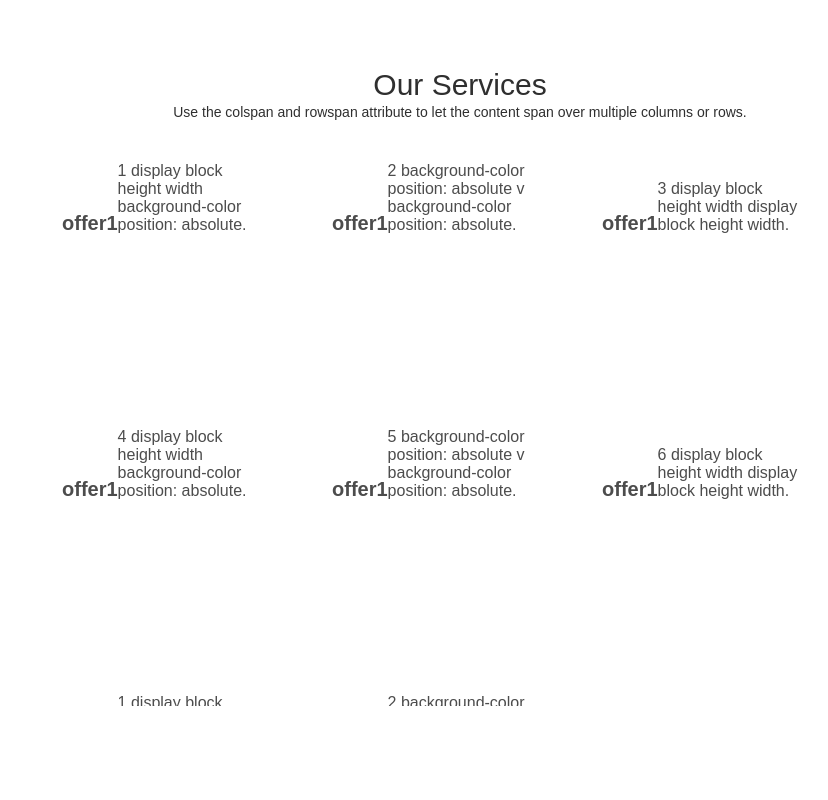
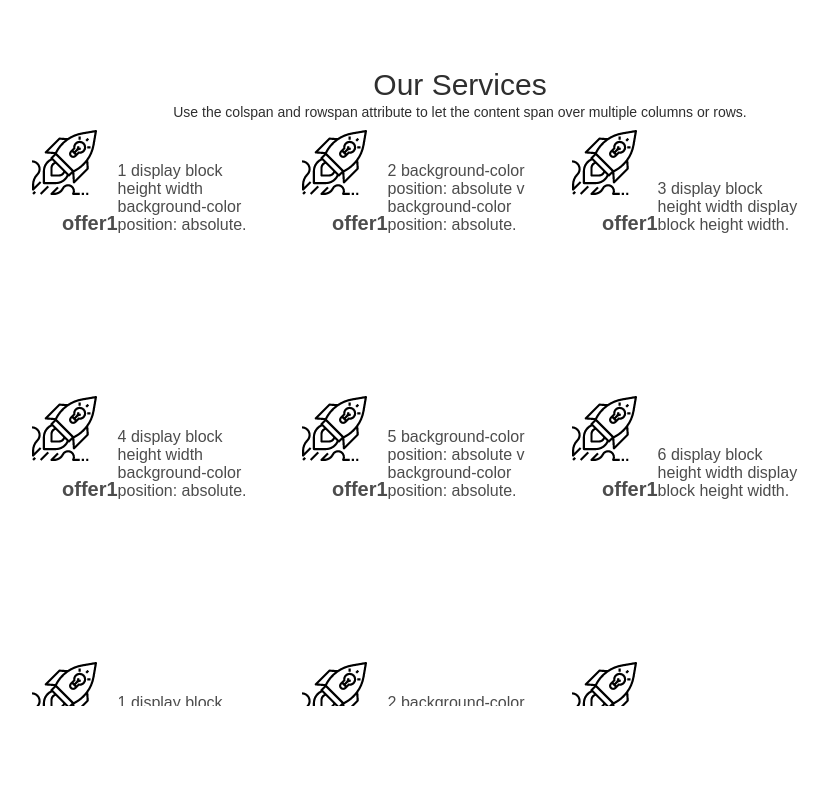
Before and after one commit to katrinkattt/react-app-yellow, a React (Create React App) app in the folder app-lending/yell-app/: page / in a window 1280 px wide. Shown: the part 900-1700 px from the top of the page, without its empty margins (180-1008 px from the left). Built offline with nearby package versions, Linux system fonts and the light colour scheme.

Commit message:
add img im array
map надо заменить на for лучше

```diff
--- a/app-lending/yell-app/src/components/ourService.jsx
+++ b/app-lending/yell-app/src/components/ourService.jsx
@@ -1,12 +1,24 @@
 import React, {Component} from 'react';
 // import ServiceOffer from './serviceOffer';
+import icon11 from '../media/icon11.png';
+import icon12 from '../media/icon12.png';
+import icon13 from '../media/icon13.png';
+import icon21 from '../media/icon21.png';
+import icon22 from '../media/icon22.png';
+import icon23 from '../media/icon23.png';
 
 export default class OurService extends Component {
     constructor(props){
         super(props)
         this.servState = {
             img: [
-                'workwork'
+                icon11,
+                icon12,
+                icon13,
+                icon21,
+                icon22,
+                icon23
+
             ],
             title: ['offer1', 'offer2', 'offer3', 'offer4', 'offer5', 'offer6'],
             text: [
@@ -29,18 +41,22 @@ export default class OurService extends Component {
                     <div className=" title2__">Use the colspan and rowspan attribute to let the content span over multiple columns or rows.</div>
                     <div id="big-block">
                             {
-                                this.servState.title.map((titl, id) =>
-                                    this.servState.text.map((txt, id) =>
+                               this.servState.img.map((png, id) =>
+                                    this.servState.title.map((titl, id) =>
+                                        this.servState.text.map((txt, inn) =>
                                         <div className="serv__b">
                                             <div className="offer__main">
-                                                <div className="offer__img"></div>
+                                                <div className="offer__img"
+                                                    key={id}
+                                                    style={{background:`url(${png}) no-repeat`}}
+                                                ></div>
                                                 <div className="offer__info" >
                                                     <div className="offer__title"> {titl}</div>
                                                     <div className="offer__more">{txt}</div>
                                                 </div>
                                             </div>
                                         </div>
-                                ))
+                                )))
                             }
                         </div>
                 </div>
```
